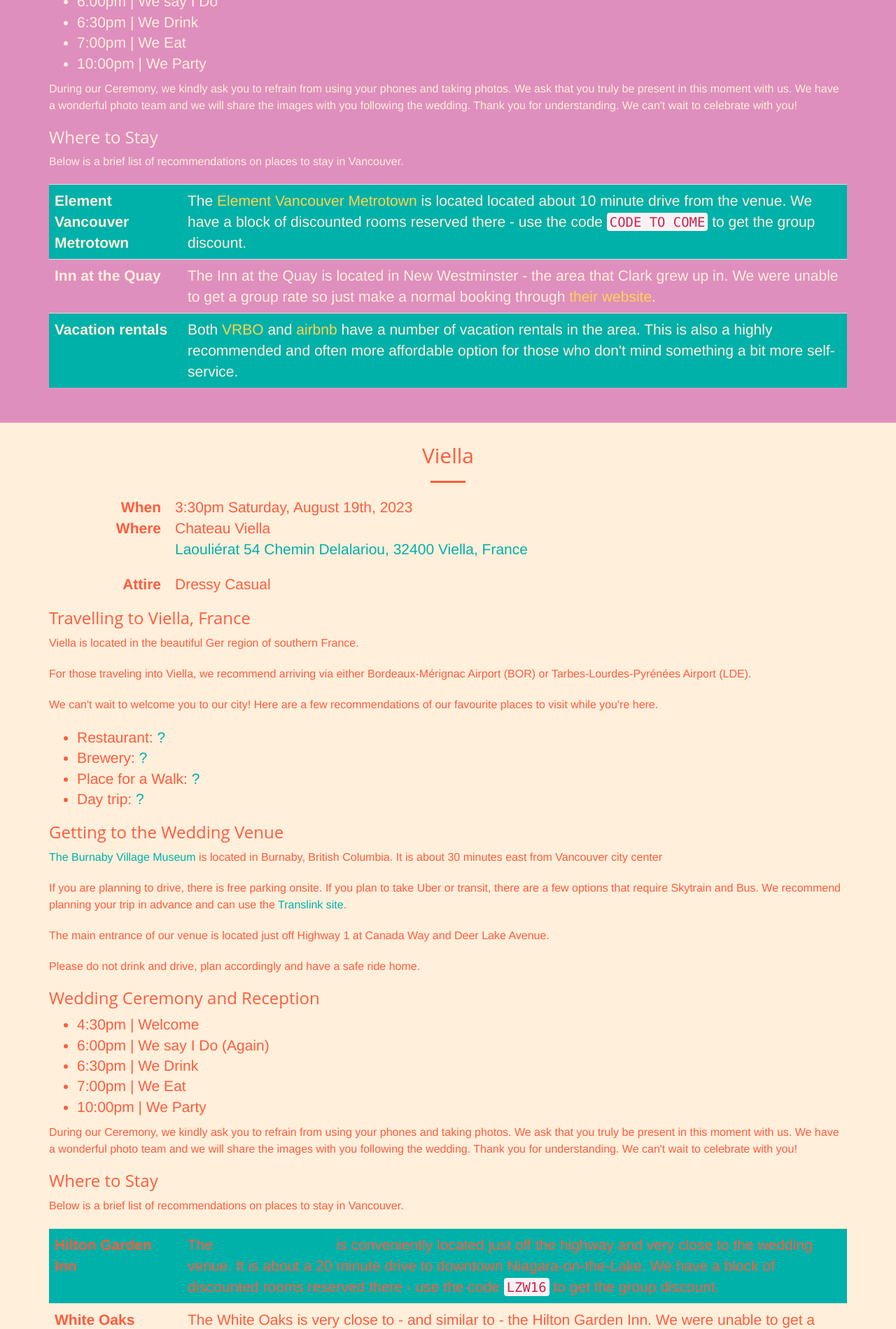
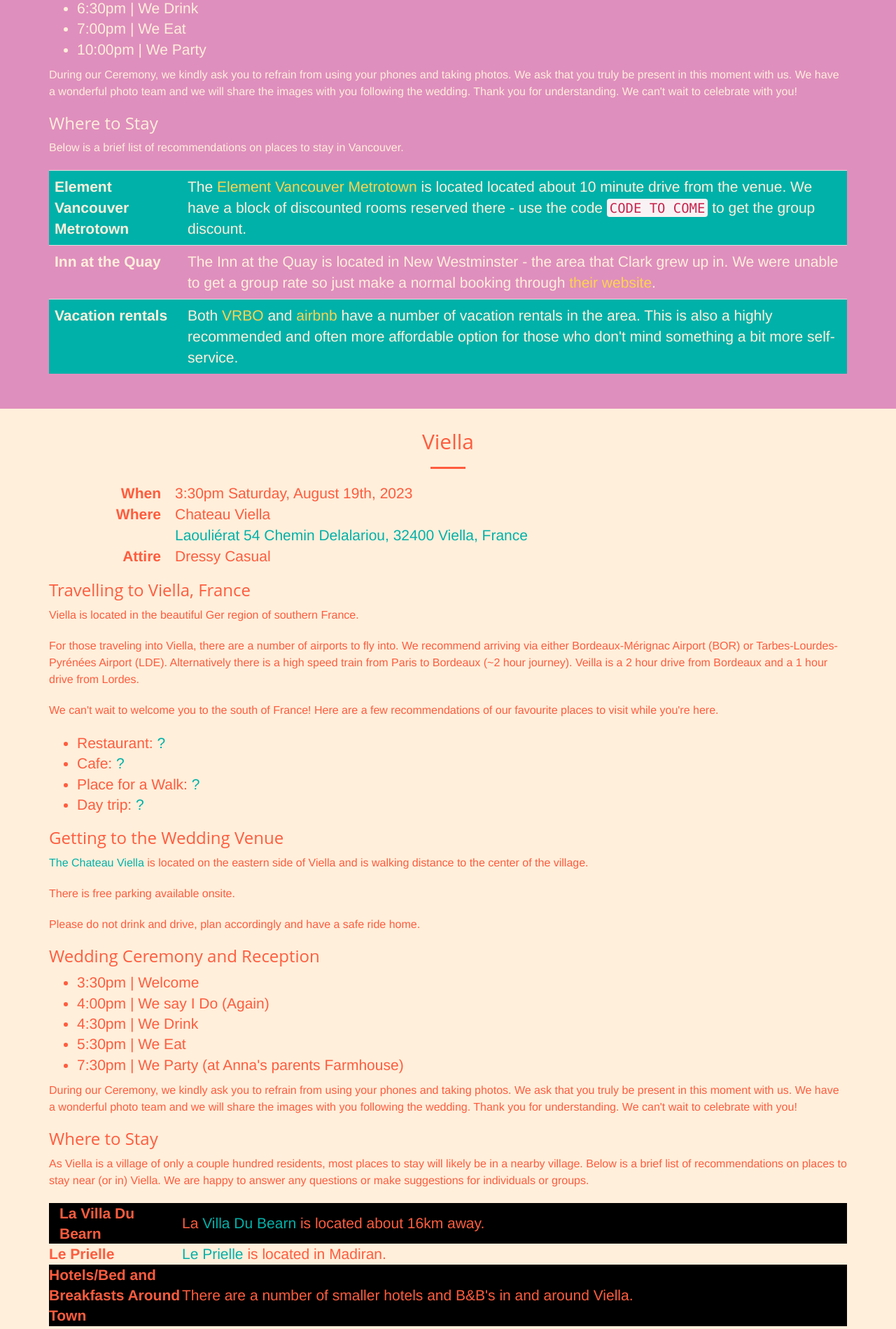
Before and after one commit to clarklemke/wedding, a Django app: page / in a window 1280 px wide. Shown: the part 1880-3779 px from the top of the page at 70% size. Run offline with Django 3.2, Linux system fonts and the light colour scheme; some libraries are stand-ins or nearby versions.

Commit message:
expanded readme, black, added more context to viella

```diff
--- a/api/asgi.py
+++ b/api/asgi.py
@@ -11,6 +11,6 @@ import os
 
 from django.core.asgi import get_asgi_application
 
-os.environ.setdefault('DJANGO_SETTINGS_MODULE', 'api.settings')
+os.environ.setdefault("DJANGO_SETTINGS_MODULE", "api.settings")
 
 application = get_asgi_application()
--- a/api/wsgi.py
+++ b/api/wsgi.py
@@ -11,6 +11,6 @@ import os
 
 from django.core.wsgi import get_wsgi_application
 
-os.environ.setdefault('DJANGO_SETTINGS_MODULE', 'api.settings')
+os.environ.setdefault("DJANGO_SETTINGS_MODULE", "api.settings")
 
 application = get_wsgi_application()
--- a/guests/invitation.py
+++ b/guests/invitation.py
@@ -1,9 +1,11 @@
 from datetime import datetime
+
 from django.conf import settings
 from django.core.mail import EmailMultiAlternatives
-from django.urls import reverse
 from django.http import Http404
 from django.template.loader import render_to_string
+from django.urls import reverse
+
 from guests.models import Party
 
 INVITATION_TEMPLATE = "email_templates/invitation.html"
--- a/guests/save_the_date.py
+++ b/guests/save_the_date.py
@@ -5,8 +5,8 @@ from zoneinfo import ZoneInfo
 from django.conf import settings
 from django.core.mail import EmailMultiAlternatives
 from django.template.loader import render_to_string
+
 from .models import Party
-
 
 SAVE_THE_DATE_TEMPLATE = "email_templates/save_the_date.html"
 SAVE_THE_DATE_CONTEXT = {
--- a/guests/static/bigday/css/creative.css
+++ b/guests/static/bigday/css/creative.css
@@ -47,8 +47,16 @@ p {
 	line-height: 1.5;
 }
 
+address {
+	margin-bottom: 0px;
+}
+
 tr:nth-child(odd) {
 	background: #00b1a9;
+}
+
+.one-color tr:nth-child(odd) {
+	background: black;
 }
 
 /* Navbar Section CSS */
--- a/guests/urls.py
+++ b/guests/urls.py
@@ -3,12 +3,12 @@ from django.urls import path, re_path
 from .views import (
     GuestListView,
     home_page,
+    invitation,
+    invitation_email_preview,
+    invitation_email_test,
+    rsvp_confirm,
+    save_the_date_preview,
     test_email,
-    save_the_date_preview,
-    invitation,
-    invitation_email_test,
-    invitation_email_preview,
-    rsvp_confirm,
 )
 
 urlpatterns = [
--- a/guests/views.py
+++ b/guests/views.py
@@ -1,27 +1,20 @@
+from collections import namedtuple
 from datetime import datetime
-from collections import namedtuple
 
+from django.conf import settings
+from django.contrib.auth.decorators import login_required
+from django.http import HttpRequest, HttpResponse, HttpResponseRedirect
+from django.shortcuts import render
+from django.urls import reverse
 from django.views.generic import ListView
-from django.shortcuts import render
-from django.conf import settings
-from django.urls import reverse
-from django.contrib.auth.decorators import login_required
-from django.http import HttpResponseRedirect, HttpResponse, HttpRequest
+
+from .invitation import (INVITATION_TEMPLATE, get_invitation_context,
+                         guess_party_by_invite_id_or_404,
+                         send_invitation_email)
 from .models import Guest
-from .save_the_date import SAVE_THE_DATE_CONTEXT
-from .invitation import (
-    get_invitation_context,
-    INVITATION_TEMPLATE,
-    guess_party_by_invite_id_or_404,
-    send_invitation_email,
-)
-
-
-from .save_the_date import (
-    get_save_the_date_context,
-    send_save_the_date_email,
-    SAVE_THE_DATE_TEMPLATE,
-)
+from .save_the_date import (SAVE_THE_DATE_CONTEXT, SAVE_THE_DATE_TEMPLATE,
+                            get_save_the_date_context,
+                            send_save_the_date_email)
 
 
 class GuestListView(ListView):
--- a/ping/views.py
+++ b/ping/views.py
@@ -1,9 +1,11 @@
 # -*- coding: utf-8 -*-
 from __future__ import unicode_literals
+
 import logging
 import random
+
+from django.db import OperationalError, connections
 from django.shortcuts import render
-from django.db import connections, OperationalError
 from rest_framework.decorators import permission_classes
 from rest_framework.permissions import AllowAny
 from rest_framework.response import Response
--- a/templates/partials/viella.html
+++ b/templates/partials/viella.html
@@ -19,7 +19,6 @@
                         <br />
                         <a href="https://goo.gl/maps/MtGahtk5r6fAMtSU7">Laouliérat 54 Chemin Delalariou, 32400 Viella,
                             France</a>
-                        <br />
                     </address>
                 </dd>
                 <dt>
@@ -31,41 +30,41 @@
                 <h3>Travelling to Viella, France</h3>
                 <p>Viella is located in the beautiful Ger region of southern France.</p>
                 <p>
-                    For those traveling into Viella, we recommend arriving via either Bordeaux-Mérignac Airport
-                    (BOR) or Tarbes-Lourdes-Pyrénées Airport (LDE).
+                    For those traveling into Viella, there are a number of airports to fly into.
+                    We recommend arriving via either Bordeaux-Mérignac Airport (BOR) or Tarbes-Lourdes-Pyrénées Airport
+                    (LDE).
+                    Alternatively there is a high speed train from Paris to Bordeaux (~2 hour journey).
+                    Veilla is a 2 hour drive from Bordeaux and a 1 hour drive from Lordes.
                 </p>
                 <p>
-                    We can't wait to welcome you to our city! Here are a few recommendations of our favourite places to
+                    We can't wait to welcome you to the south of France! Here are a few recommendations of our favourite
+                    places to
                     visit while you're here.
                 <ul>
                     <li>Restaurant: <a href="https://www.ddmau.ca/chinatown">?</a></li>
-                    <li>Brewery: <a href="https://electricbicyclebrewing.com/">?</a></li>
+                    <li>Cafe: <a href="https://electricbicyclebrewing.com/">?</a></li>
                     <li>Place for a Walk: <a href="https://en.wikipedia.org/wiki/Stanley_Park">?</a></li>
                     <li>Day trip: <a href="https://www.whistler.com/">?</a></li>
                 </ul>
                 </p>
                 <h3>Getting to the Wedding Venue</h3>
-                <p><a href="https://www.burnabyvillagemuseum.ca/EN/index.html">The Burnaby Village Museum</a> is located
-                    in Burnaby, British Columbia. It is about 30 minutes east from
-                    Vancouver city center</p>
                 <p>
-                    If you are planning to drive, there is free parking onsite. If you plan to take Uber or transit,
-                    there are a few options that require Skytrain and Bus. We recommend planning your trip in advance
-                    and can use the <a href="https://www.translink.ca/trip-planner">Translink site</a>.
+                    <a href="??">The Chateau Viella</a> is located on the eastern side of Viella and is walking distance
+                    to the center of the village.
                 </p>
                 <p>
-                    The main entrance of our venue is located just off Highway 1 at Canada Way and Deer Lake Avenue.
+                    There is free parking available onsite.
                 </p>
                 <p>
                     Please do not drink and drive, plan accordingly and have a safe ride home.
                 </p>
                 <h3>Wedding Ceremony and Reception</h3>
                 <ul>
-                    <li>4:30pm | Welcome</li>
-                    <li>6:00pm | We say I Do (Again)</li>
-                    <li>6:30pm | We Drink</li>
-                    <li>7:00pm | We Eat</li>
-                    <li>10:00pm | We Party</li>
+                    <li>3:30pm | Welcome</li>
+                    <li>4:00pm | We say I Do (Again)</li>
+                    <li>4:30pm | We Drink</li>
+                    <li>5:30pm | We Eat</li>
+                    <li>7:30pm | We Party (at Anna's parents Farmhouse)</li>
                 </ul>
                 <p>During our Ceremony, we kindly ask you to refrain from using your phones and taking photos.
                     We ask that you truly be present in this moment with us.
@@ -73,39 +72,28 @@
                     Thank you for understanding. We can't wait to celebrate with you!</p>
                 <h3>Where to Stay</h3>
                 <p>
-                    Below is a brief list of recommendations on places to stay in Vancouver.
+                    As Viella is a village of only a couple hundred residents, most places to stay will likely be in a
+                    nearby village.
+                    Below is a brief list of recommendations on places to stay near (or in) Viella.
+                    We are happy to answer any questions or make suggestions for individuals or groups.
                 </p>
-                <table class="table">
+                <table class="one-color">
                     <tr>
-                        <th class="col-md-2">Hilton Garden Inn</th>
+                        <th class="col-md-2">La Villa Du Bearn</th>
                         <td>
-                            The <a
-                                href="http://hiltongardeninn3.hilton.com/en/hotels/ontario/hilton-garden-inn-niagara-on-the-lake-XLVNLGI/index.html">Hilton
-                                Garden Inn</a> is conveniently located just off the highway and very close to the
-                            wedding venue.
-                            It is about a 20 minute drive to downtown Niagara-on-the-Lake.
-                            We have a block of discounted rooms reserved there - use the code <code>LZW16</code> to get
-                            the group discount.
+                            La <a href="https://www.lavilladubearn.com/">Villa Du Bearn</a> is located about 16km away.
                         </td>
                     </tr>
                     <tr>
-                        <th>White Oaks Resort</th>
+                        <th>Le Prielle</th>
                         <td>
-                            The White Oaks is very close to - and similar to - the Hilton Garden Inn.
-                            We were unable to get a group rate so just make a normal booking through <a
-                                href="http://www.whiteoaksresort.com/index.html">their website</a>.
+                            <a href="http://www.leprielle.com/">Le Prielle</a> is located in Madiran.
                         </td>
                     </tr>
                     <tr>
-                        <th>Hotels/Bed and Breakfasts in Town</th>
+                        <th>Hotels/Bed and Breakfasts Around Town</th>
                         <td>
-                            There are a large number of smaller hotels and B&B's in and around downtown
-                            Niagara-on-the-Lake.
-                            We recommend just jumping on <a
-                                href="https://www.tripadvisor.co.za/Hotels-g154999-Niagara_on_the_Lake_Ontario-Hotels.html">trip
-                                advisor</a>, <a
-                                href="http://www.bedandbreakfast.com/niagara-on-the-lake-ontario.html">bedandbreakfast.com</a>
-                            or your favorite travel website and choosing a place.
+                            There are a number of smaller hotels and B&B's in and around Viella.
                         </td>
                     </tr>
                     <tr>
```
Also changed, not shown: api/settings.py (+8 -33 lines), api/urls.py (+5 -4 lines), README.md, guests/static/bootstrap-3.3.6-dist/css/bootstrap.css.
